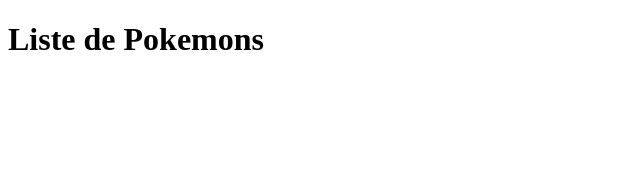
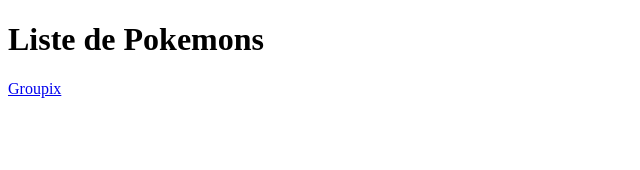
Before and after one commit to Franak007/pokemon-app, an Angular app: page / in a window 1280 px wide. Shown: the top 170 px of the page, without its empty margins (0-640 px from the left). Built offline with nearby package versions, Linux system fonts and the light colour scheme.

Commit message:
test app.component.html

```diff
--- a/src/app/app.component.html
+++ b/src/app/app.component.html
@@ -1 +1,2 @@
 <h1>Liste de Pokemons</h1>
+<a href="{{pokemonList[11].picture}}">{{pokemonList[11].name}}</a>
```
